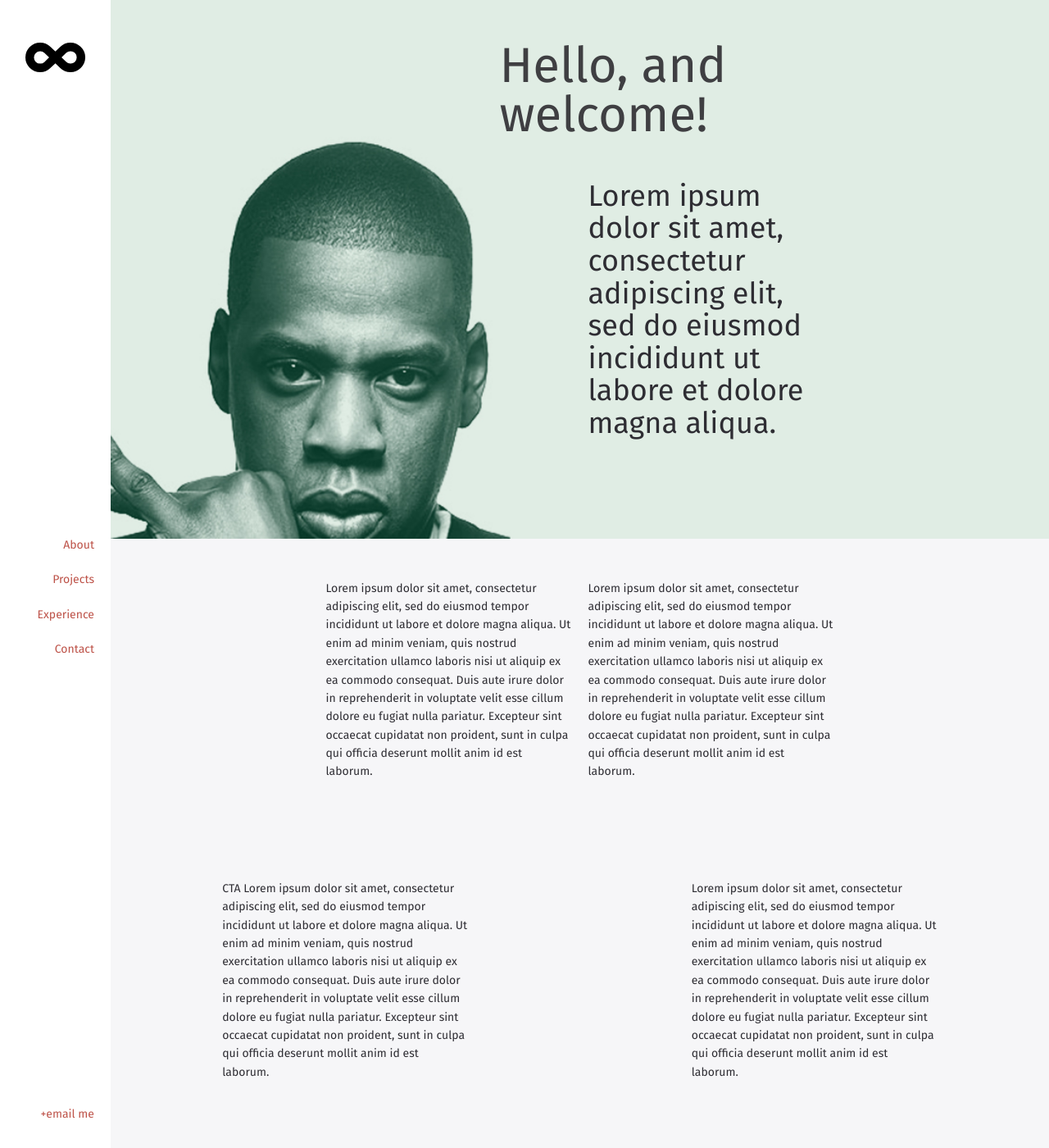
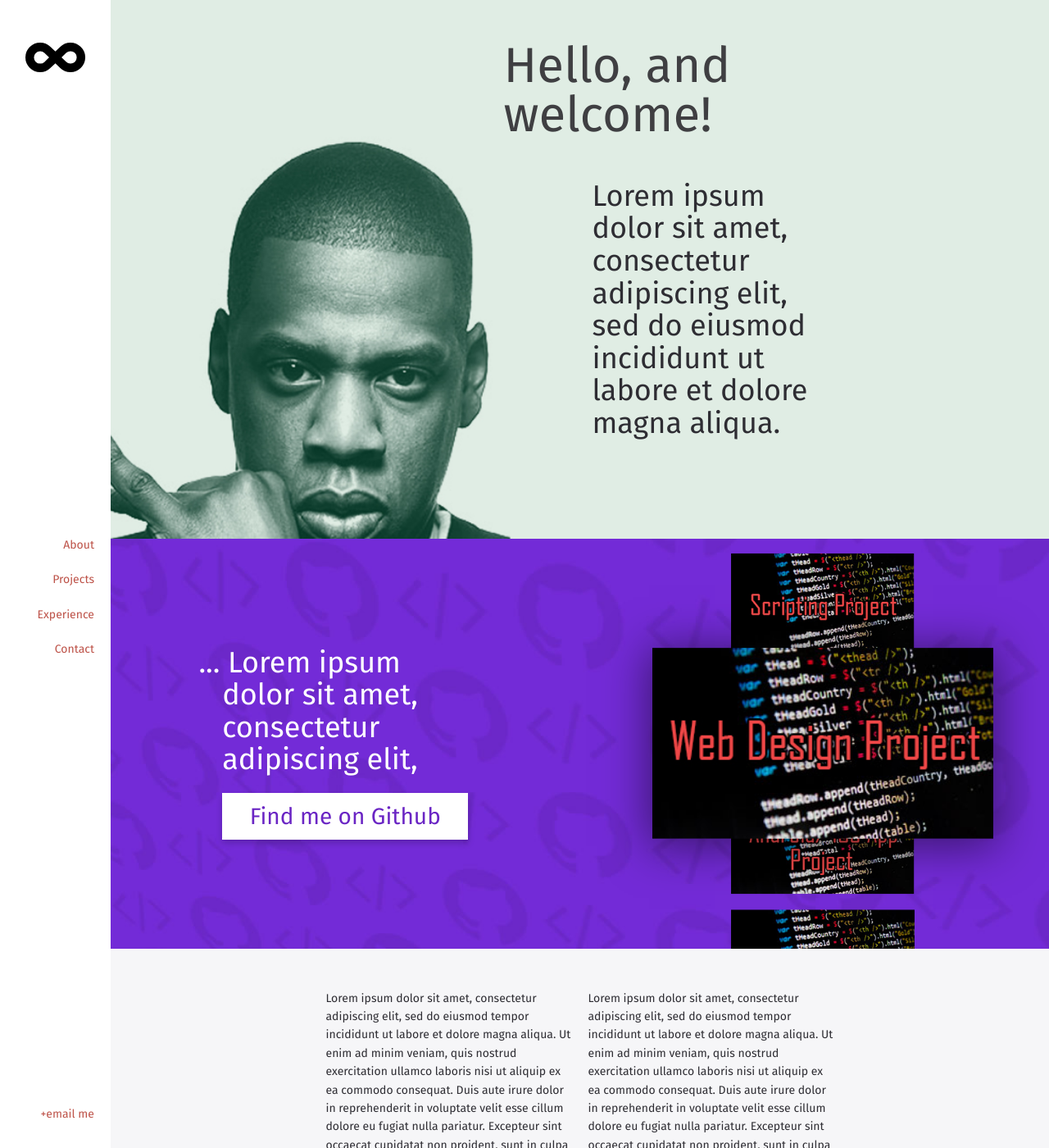
Before and after one commit to CrystalCastles/dt-portfolio-site, a Jekyll site: the page built from index.html, in a window 1280 px wide and 1400 px high. Shown: the whole window at 82% size. Built offline with Jekyll 4.4.1, drawn with Linux system fonts in a browser that asks for light colours; nearby versions of some CDN libraries; Markdown is read by kramdown in place of the engine named in the settings.

Commit message:
Completed projects section

```diff
--- /dev/null
+++ b/_includes/section-projects.html
@@ -0,0 +1 @@
+<section class="projects"><div class="flex flex--space-around"><div class="col-1"><div class="project-strip"></div><div class="flex-thumb"><iframe src="../assets/img/project-thumb.png" scrolling="no" frameborder="0" allowfullscreen></iframe> </div></div><div class="col-1 order-first"><p class="home-lead outdented">... Lorem ipsum dolor sit amet, consectetur adipiscing elit,</p><a class="home-cta" href="http://github.com">Find me on Github</a></div></div></section>
--- a/_layouts/default.html
+++ b/_layouts/default.html
@@ -3,13 +3,16 @@
   <head>
     <meta charset="utf-8">
     <meta http-equiv="X-UA-Compatible" content="IE=edge,chrome=1">
-    <title>{{ page.title }}</title>
+    <title> {% if page.title %} {{ page.title }} @ {% endif %} DT Portfolio Site</title>
     <meta name="viewport" content="width=device-width">
-    <link rel="stylesheet" href="assets/css/main.css">
+    <link rel="stylesheet" href="/assets/css/main.css">
+    {% if page.type =="post" %}{{ page.styles }}{% endif %}
+    <script src="//code.jquery.com/jquery-2.1.4.min.js"></script>
+    <script src="/assets/js/functions.js"></script>
   </head>
-  <body>
+  <body class="{% if page.home %}home blog logged-in{% endif %} {{ page.type }} {%if page.body-name%}{{ page.body-name }}{% endif %}">
 
-    {{ content }}
+  {{ content }}
 
   </body>
 </html>
--- a/assets/css/main.css
+++ b/assets/css/main.css
@@ -495,6 +495,43 @@ body {
   -webkit-font-smoothing: antialiased;
   -webkit-text-size-adjust: 100%; }
 
+.home-cta {
+  font-size: 28px;
+  display: block;
+  background: white;
+  -webkit-box-shadow: 0px 4px 8px rgba(0, 0, 0, 0.2);
+          box-shadow: 0px 4px 8px rgba(0, 0, 0, 0.2);
+  text-align: center;
+  padding: 0.4em 0;
+  line-height: 1.25;
+  -webkit-transition: all 0.15s ease-in-out;
+  transition: all 0.15s ease-in-out; }
+  .home-cta:hover {
+    -webkit-box-shadow: 0px 5px 14px rgba(0, 0, 0, 0.4);
+            box-shadow: 0px 5px 14px rgba(0, 0, 0, 0.4); }
+
+.flex-thumb {
+  height: 0;
+  width: 0;
+  overflow: hidden;
+  padding-bottom: 56%;
+  padding-right: 100%;
+  position: absolute; }
+  @media (max-width: 640px) {
+    .flex-thumb {
+      position: relative;
+      display: none; } }
+
+.flex-thumb iframe,
+.flex-thumb object,
+.flex-thumb embed,
+.flex-thumb video {
+  height: 100%;
+  position: absolute;
+  top: 0;
+  width: 100%;
+  left: 0; }
+
 .home-wrap header {
   width: 135px;
   background: white;
@@ -658,6 +695,60 @@ section.about {
     margin-right: auto;
     max-width: 300px; } }
 
+section.projects {
+  background-image: url(../img/projects-bg.jpg);
+  background-color: #6a25c4;
+  background-position: center;
+  background-size: cover;
+  color: white; }
+  section.projects .home-cta {
+    color: #6a25c4; }
+  section.projects .flex-thumb {
+    -webkit-box-shadow: 0px 4px 40px 3px rgba(0, 0, 0, 0.5);
+            box-shadow: 0px 4px 40px 3px rgba(0, 0, 0, 0.5);
+    -webkit-transform: scale(1.3);
+        -ms-transform: scale(1.3);
+            transform: scale(1.3); }
+    @media (max-width: 985px) {
+      section.projects .flex-thumb {
+        -webkit-transform: scale(1);
+            -ms-transform: scale(1);
+                transform: scale(1); } }
+  section.projects .project-strip {
+    position: absolute;
+    top: 0;
+    margin: -50px 0;
+    width: 100%;
+    height: -webkit-calc(100% + 100px);
+    height: calc(100% + 100px);
+    background-image: url(../img/project-strip.png);
+    background-position: center top;
+    background-repeat: repeat-y;
+    background-size: 70%; }
+  section.projects .col-1 {
+    position: relative;
+    height: 400px;
+    display: -webkit-box;
+    display: -webkit-flex;
+    display: -ms-flexbox;
+    display: flex;
+    -webkit-box-orient: vertical;
+    -webkit-box-direction: normal;
+    -webkit-flex-direction: column;
+        -ms-flex-direction: column;
+            flex-direction: column;
+    -webkit-box-pack: center;
+    -webkit-justify-content: center;
+        -ms-flex-pack: center;
+            justify-content: center; }
+    @media (max-width: 640px) {
+      section.projects .col-1 {
+        height: auto;
+        display: block;
+        padding: 300px 20px; }
+        section.projects .col-1:last-child {
+          padding: 0px 20px 50px; } }
+
 .home-wrap {
   display: -webkit-box;
   display: -webkit-flex;
@@ -667,56 +758,71 @@ section.about {
   @media (max-width: 775px) {
     .home-wrap {
       display: block; } }
-  .home-wrap .home-sections {
+
+.home-sections {
   -webkit-box-flex: 1;
   -webkit-flex: 1;
       -ms-flex: 1;
           flex: 1; }
-    .home-wrap .home-sections section {
+  .home-sections section {
     padding: 50px 0; }
-    .home-wrap .home-sections .flex {
+  .home-sections .flex {
     display: -webkit-box;
     display: -webkit-flex;
     display: -ms-flexbox;
-      display: flex;
-      -webkit-box-orient: horizontal;
-      -webkit-box-direction: normal;
-      -webkit-flex-direction: rows;
-          -ms-flex-direction: rows;
-              flex-direction: rows; }
-    .home-wrap .home-sections .flex--center {
+    display: flex; }
+  .home-sections .flex--center {
     -webkit-box-pack: center;
     -webkit-justify-content: center;
         -ms-flex-pack: center;
             justify-content: center; }
-    .home-wrap .home-sections .flex--space-around {
+  .home-sections .flex--space-around {
     -webkit-justify-content: space-around;
         -ms-flex-pack: distribute;
             justify-content: space-around; }
-    .home-wrap .home-sections .order-first {
+  .home-sections .order-first {
     -webkit-box-ordinal-group: 0;
     -webkit-order: -1;
         -ms-flex-order: -1;
             order: -1; }
-  .home-wrap .col-1 {
-    max-width: 300px;
-    margin: 0 10px; }
-  .home-wrap .col-2 {
-    max-width: 620px;
-    margin: 0 10px; }
-  .home-wrap .col-50 {
+
+.col-1 {
+  width: 320px;
+  padding: 0 10px;
+  -webkit-box-sizing: border-box;
+          box-sizing: border-box; }
+
+.push-right {
+  margin-left: 330px; }
+
+.col-2 {
+  max-width: 640px;
+  padding: 0 10px;
+  -webkit-box-sizing: border-box;
+          box-sizing: border-box;
+  width: 100%; }
+
+.col-50 {
   width: 50%; }
-  .home-wrap .push-right {
-    margin-left: 330px; }
+
 @media (max-width: 640px) {
-    .home-wrap .home-sections .flex {
+  .home-sections .flex {
     display: block; }
-    .home-wrap .col-1 {
-      max-width: 100%; }
-    .home-wrap .col-50 {
+  .col-1 {
+    width: 100%; }
+  .col-50 {
     width: auto; }
-    .home-wrap .push-right {
-      margin-left: 10px; } }
-  .home-wrap .home-lead {
-    font-size: 36px;
-    line-height: 1.1; }
+  .push-right {
+    margin-left: 0; } }
+
+.home-lead {
+  line-height: 1.1;
+  font-size: 36px; }
+  .home-lead.outdented {
+    text-indent: -0.8em; }
+
+@media (max-width: 640px) {
+  .home-lead {
+    text-align: center; }
+    .home-lead.outdented {
+      text-indent: 0; } }
--- a/assets/css/main.scss
+++ b/assets/css/main.scss
@@ -5,7 +5,11 @@
 @import "1-base/vars";
 @import "1-base/base";
 
+@import "2-modules/buttons";
+@import "2-modules/flex-thumb";
+
 @import "3-sections/header";
 @import "3-sections/home-about";
+@import "3-sections/home-projects";
 
 @import "4-layouts/home";
--- /dev/null
+++ b/assets/js/functions.js
@@ -0,0 +1,11 @@
+//$(function(){});
+
+$(window).scroll(function(){
+  projectScroll();
+});
+
+function projectScroll() {
+  var wScroll = $(window).scrollTop();
+
+  $('.project-strip').css('background-position','center -'+ wScroll + 'px');
+}
--- a/gulpfile.js
+++ b/gulpfile.js
@@ -35,7 +35,7 @@ gulp.task('browser-sync', ['sass', 'jekyll-build'], function() {
         server: {
             baseDir: '_site',
         },
-        port: 8082
+        port: 8080
     });
 });
 
--- a/index.html
+++ b/index.html
@@ -10,6 +10,7 @@ title: Your New Jekyll Site
   <div class="home-sections">
 
     {% include section-about.html %}
+    {% include section-projects.html %}
     {% include columns.html %}
 
     <!-- all the sections here -->
```
Also changed, not shown: _pugfiles/section-projects.pug (added, +10 -0 lines), assets/css/2-modules/buttons.sass (added, +12 -0 lines), assets/css/2-modules/flex-thumb.sass (added, +22 -0 lines), assets/css/3-sections/home-projects.sass (added, +45 -0 lines), assets/css/4-layouts/home.sass (+53 -36 lines), assets/img/project-strip.jpg (deleted), assets/img/project-strip.png (added), assets/img/project-thumb.png (added). Lines whose indentation alone changed are shown as unchanged.
